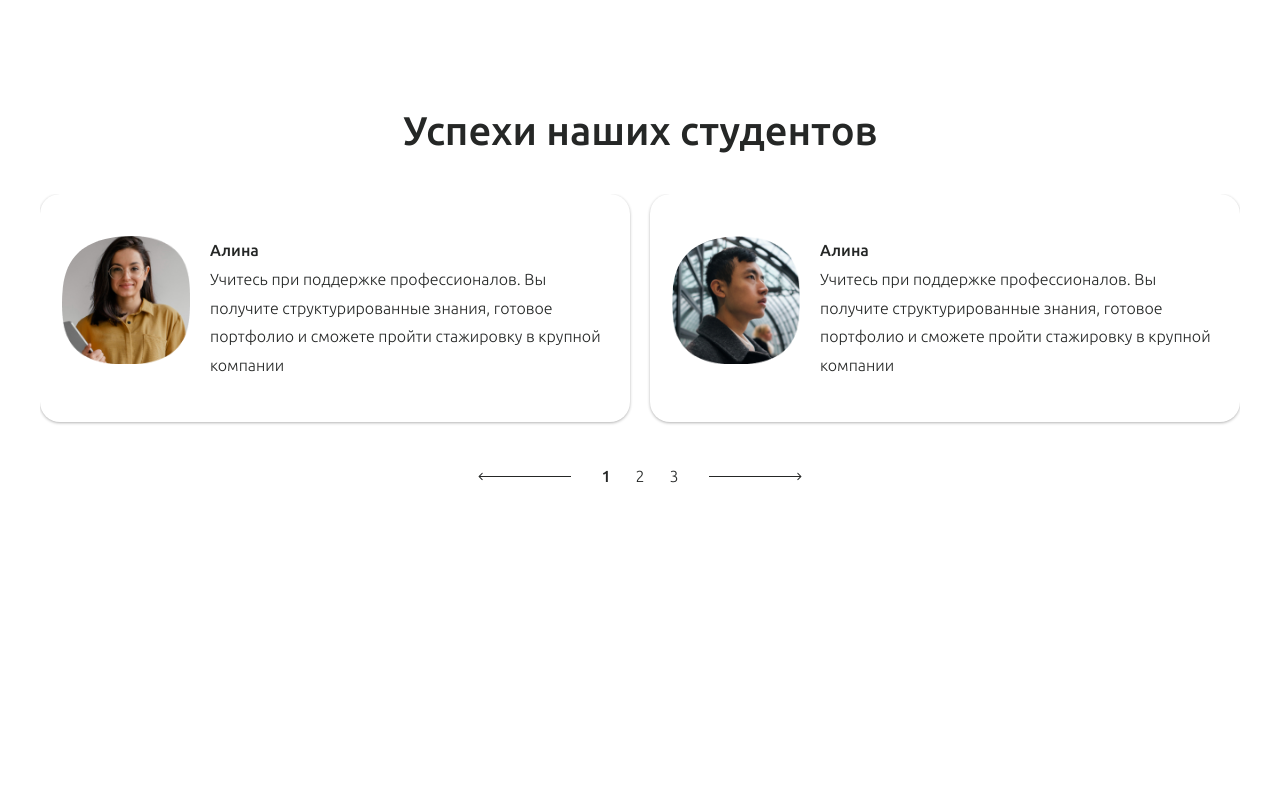
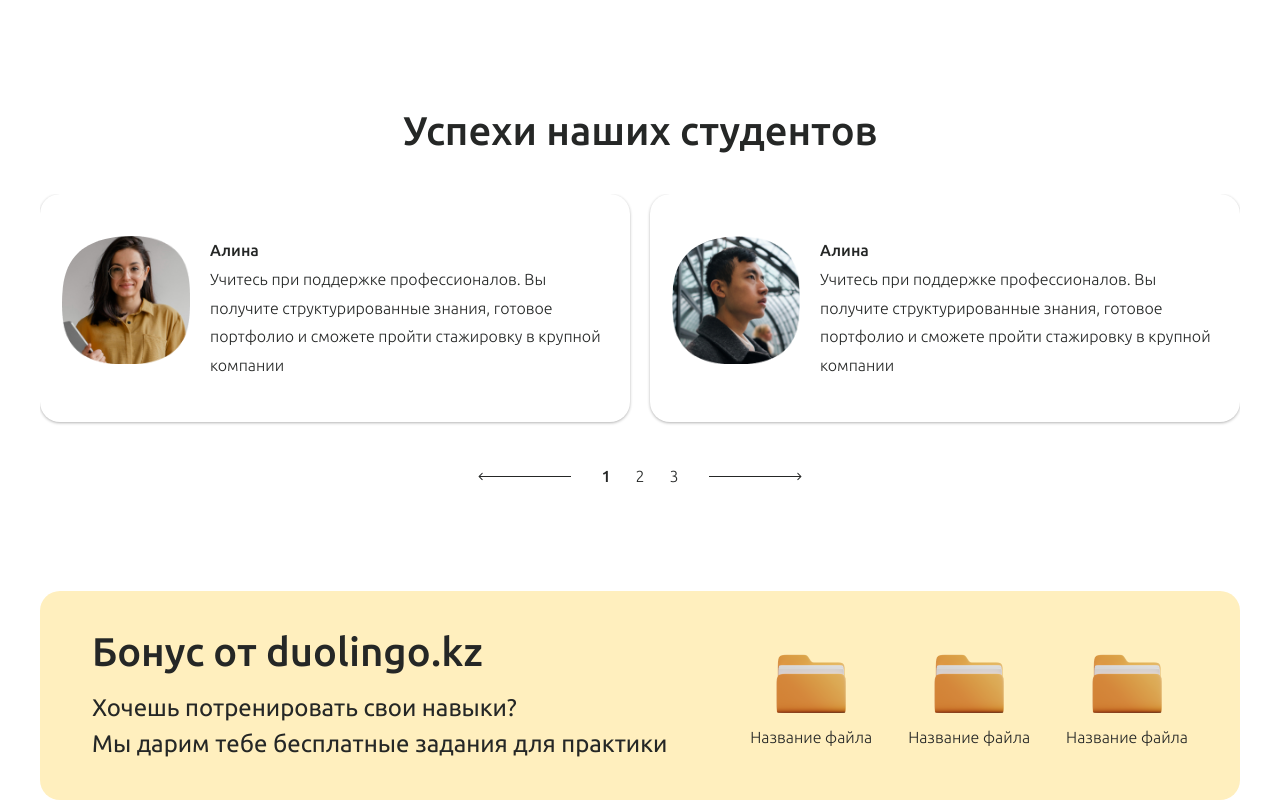
Before and after one commit to emiliaweb/duolingo.kz, a website: page app/index.html in a window 1280 px wide. Shown: the part 4982-5782 px from the top of the page. Before the commit the page ends 5473 px from the top, so only its background shows below. Drawn offline with nearby package versions, Linux system fonts and the light colour scheme.

Commit message:
Create bonus section

```diff
--- /dev/null
+++ b/app/assets/css/sass/components/_bonus.scss
@@ -0,0 +1,42 @@
+.bonus {
+    &-wrap {
+        background: #FFEFBE;
+        border-radius: 20px;
+        padding: 38px 52px;
+        display: flex;
+        justify-content: space-between;
+        align-items: center;
+    }
+    &-title {
+        text-align: left;
+    }
+    &-text {
+        margin-top: 15px;
+    }
+    &-files {
+        @include list-reset;
+        display: flex;
+        column-gap: clamp(20px, 3vw, 36px);
+    }
+    &-file {
+        a {
+            display: flex;
+            flex-direction: column;
+            align-items: center;
+            font-weight: 300;
+            font-size: 16px;
+            text-align: center;
+            transition: all .3s;
+            &:hover {
+                opacity: .8;
+            }
+        }
+        h3 {
+            font: inherit;
+        }
+        img {
+            width: 100%;
+            max-width: 82px;
+        }
+    }
+}
--- a/app/assets/css/sass/home.scss
+++ b/app/assets/css/sass/home.scss
@@ -11,3 +11,4 @@
 @import 'components/plan';
 @import 'components/enroll';
 @import 'components/reviews';
+@import 'components/bonus';
--- a/app/index.html
+++ b/app/index.html
@@ -347,6 +347,37 @@
         </div>
     </section>
 
+    <section class="bonus spacer-100">
+        <div class="container">
+            <div class="bonus-wrap">
+                <div class="bonus-main">
+                    <h2 class="section-title bonus-title">Бонус от duolingo.kz</h2>
+                    <div class="text bonus-text">Хочешь потренировать свои навыки? <br> Мы дарим тебе бесплатные  задания для практики</div>
+                </div>
+                <ul class="bonus-files">
+                    <li class="bonus-file">
+                        <a href="#" download>
+                            <img src="assets/img/icons/bonus-folder.png" alt="folder icon">
+                            <h3>Название файла</h3>
+                        </a>
+                    </li>
+                    <li class="bonus-file">
+                        <a href="#" download>
+                            <img src="assets/img/icons/bonus-folder.png" alt="folder icon">
+                            <h3>Название файла</h3>
+                        </a>
+                    </li>
+                    <li class="bonus-file">
+                        <a href="#" download>
+                            <img src="assets/img/icons/bonus-folder.png" alt="folder icon">
+                            <h3>Название файла</h3>
+                        </a>
+                    </li>
+                </ul>
+            </div>
+        </div>
+    </section>
+
     <script src="https://cdn.jsdelivr.net/npm/swiper@9/swiper-bundle.min.js"></script>
     <script src="assets/js/reviews.js"></script>
 </body>
```
Also changed, not shown: app/assets/css/home.min.css, app/assets/img/icons/bonus-folder.png (added).
